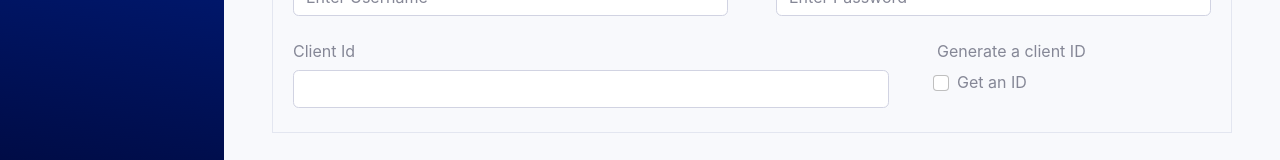
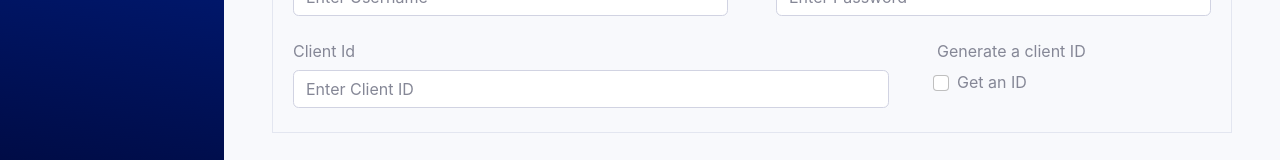
Before and after one commit to ManassehGit/IIOT-Test-Bench, a React (Create React App) app: page /configconn in a window 1280 px wide. Shown: the part 509-669 px from the top of the page. Built offline with nearby package versions, Linux system fonts and the light colour scheme.

Commit message:
Update generate client id function

```diff
--- a/src/modules/Dashboard/ConnSettings/ConfigBroker.jsx
+++ b/src/modules/Dashboard/ConnSettings/ConfigBroker.jsx
@@ -7,13 +7,14 @@ const ConfigBroker = () => {
   let getID = true;
 
   const getClientId = ({target}) => {
+    const clientIdField = document.querySelector("#clientid");
     if(target.checked){
-      console.log("hi there")
+      getID = true;
+      const randomId = generateID();
+      setRandId(randomId);
+      getID = false;
+      clientIdField.value = randomId;
     }
-    getID = true;
-    const randomId = generateID();
-    setRandId(randomId);
-    getID = false;
   }
 
   return (
@@ -81,7 +82,7 @@ const ConfigBroker = () => {
                 <div className="col-md-8" >
                 <label htmlFor="clientid" className="col col-form-label">Client Id</label>
                 <div className="col">
-                <input type="text" className="form-control" id="clientid" defaultValue={getID? randId : ""}/>
+                <input type="text" className="form-control" id="clientid" placeholder='Enter Client ID' defaultValue={getID? randId : ""}/>
                 </div>
                 </div>
                 <div className="col-md-4" >
--- a/src/modules/HelperFunctions/generateClientId.js
+++ b/src/modules/HelperFunctions/generateClientId.js
@@ -1,6 +1,7 @@
 //Function to generate random client Id for users that would select option
 const generateID = () => {
-    let id = "user1234";
+    let arr = ["user1234","coder123","appl123","client123"]
+    let id = arr[Math.floor(Math.random() * arr.length)];
     //using a sample string
 
 
```
